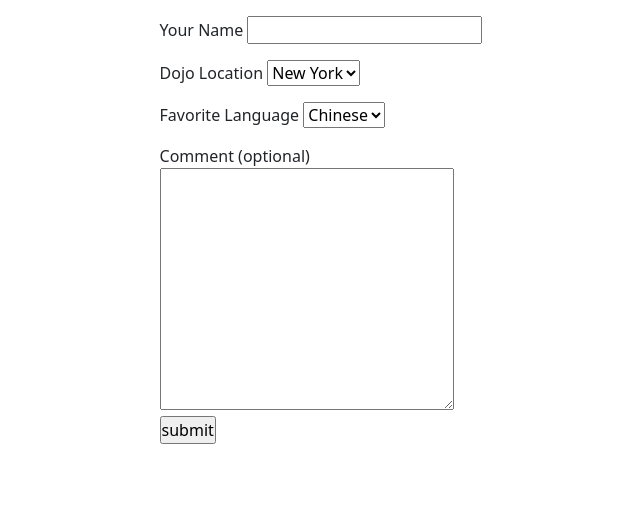
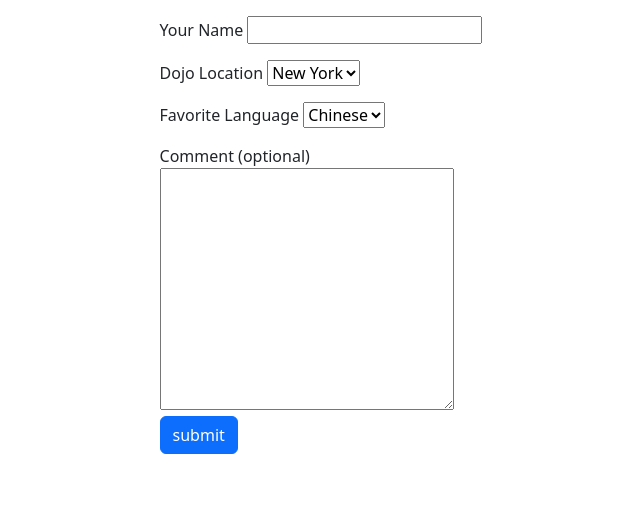
Before and after one commit to IsaiahSmyth/Dojo_Survey, a Flask app: page / in a window 1280 px wide. Shown: the top 516 px of the page, without its empty margins (319-959 px from the left). Run offline with Flask 3, Linux system fonts and the light colour scheme.

Commit message:
first commit

```diff
--- a/templates/index.html
+++ b/templates/index.html
@@ -33,7 +33,7 @@
                     <option value="Chicago">Chicago</option>
                 </select>
             </div>
-            <div class="language mb-3">
+            <div class="language mb-3 ">
                 <label for="Favorite_Language">Favorite Language</label>
                 <select name="language" id="language">
                     <option value="chinese">Chinese</option>
@@ -48,7 +48,7 @@
                 </div>
 
             </div>
-            <a href="/"><input type="submit" value="submit"></a>
+            <a href="/"><input class="btn btn-primary" type="submit" value="submit"></a>
         </form>
     </div>
 
```
Also changed, not shown: templates/result.html (+6 -2 lines).
